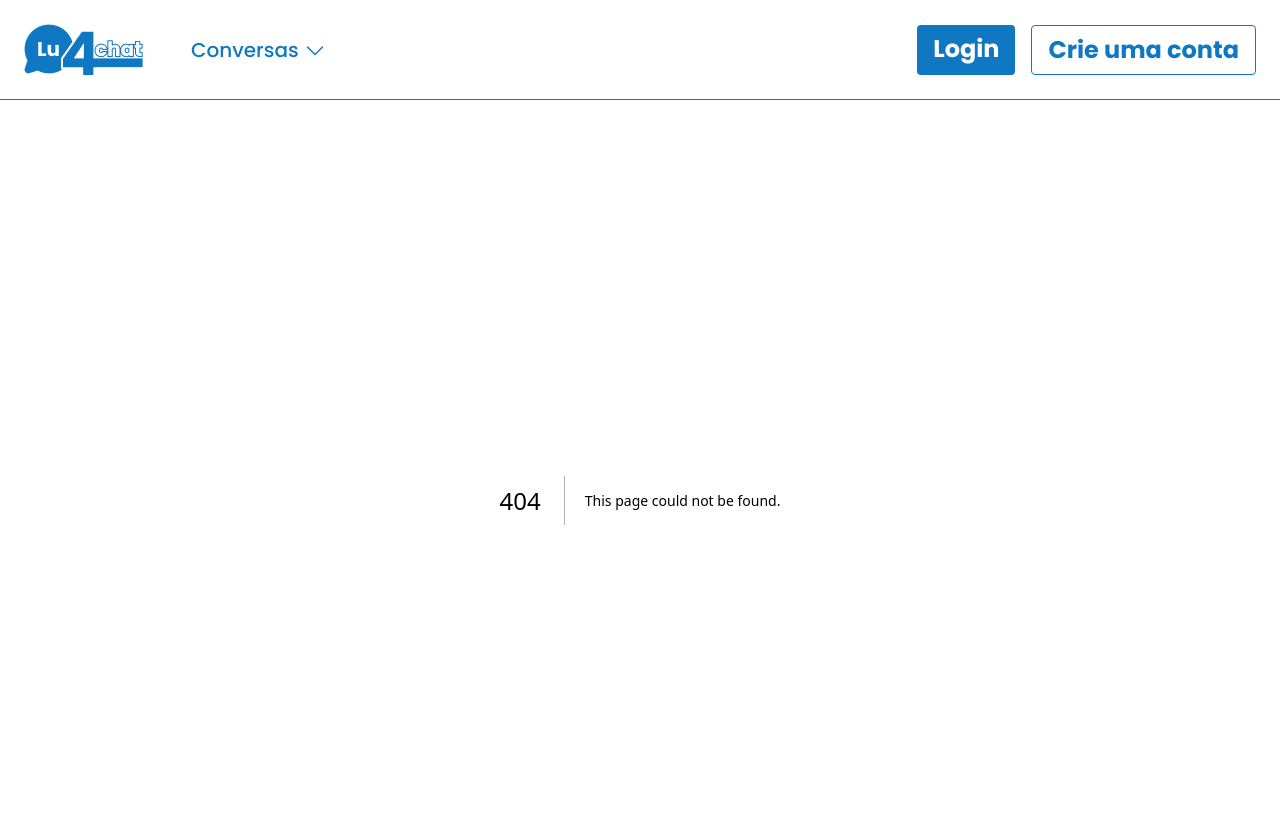
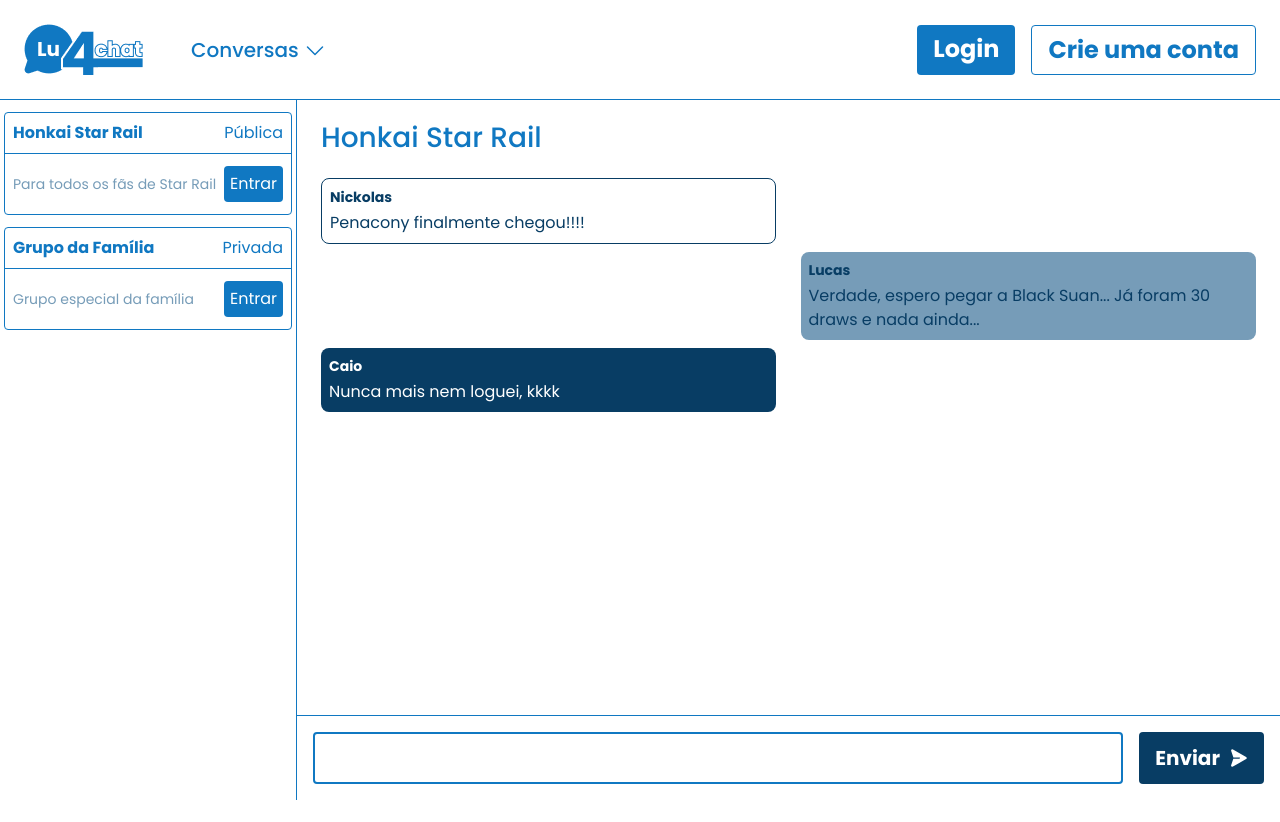
Before and after one commit to LucasSousa09/lu4chat, a Next.js app: page /my-chats in a window 1280 px wide. Before the commit this address had no page. Shown: the top 822 px of the page. After the commit the page ends 800 px from the top, so only its background shows below. Built offline with nearby package versions, Linux system fonts and the light colour scheme.

Commit message:
Create and style mychats page

```diff
--- /dev/null
+++ b/src/app/my-chats/page.tsx
@@ -0,0 +1,46 @@
+import { PaperPlaneRight } from '@phosphor-icons/react/dist/ssr'
+
+import { RoomSidebarProvider } from '../../context/RoomSidebarContext'
+
+import { TitleText } from '@/components/TitleText'
+import { ChatBalloon } from '@/components/ChatBalloon'
+import { RoomInfoBox } from '@/components/RoomInfoBox'
+import { RoomSidebar } from '@/components/RoomSidebar'
+
+export default function MyChats(){
+    return (
+        <div className="relative bg-white max-w-desktop mx-auto flex h-[calc(100vh-52px)] sm:h-[calc(100vh-80px)] md:h-[calc(100vh-100px)]">
+            <RoomSidebarProvider>
+
+                <RoomSidebar>
+                    <RoomInfoBox enterRoom={false} currentRoom roomType='Pública' roomName='Honkai Star Rail' roomDescription='Para todos os fãs de Star Rail' />
+                    <RoomInfoBox enterRoom={false} roomType='Privada' roomName='Grupo da Família' roomDescription='Grupo especial da família' />
+                </RoomSidebar>
+
+                <main className="flex flex-col-reverse h-full w-full">
+                    <form className="flex items-center gap-4 w-full max-w-[100vw] p-4 border-t border-primary" action="">
+                        <input
+                            className="h-[44px] sm:h-[52px] w-full border-2 border-primary text-secondary rounded py-3 px-4"
+                            type="text"
+                            />
+                        <button
+                            className="flex items-center gap-2 rounded bg-secondary text-white font-bold text-sm sm:text-xl px-4 py-3"
+                            >
+                            Enviar
+                            <PaperPlaneRight className="" weight='fill' />
+                        </button>
+                    </form>
+
+                    <div className="flex-1 p-6">
+                        <TitleText returnButton text='Honkai Star Rail' />
+                        <div className="flex flex-col mt-6 gap-2">
+                            <ChatBalloon evenMessage='odd' sender='Nickolas' message='Penacony finalmente chegou!!!!' />
+                            <ChatBalloon userMessage sender='Lucas' message='Verdade, espero pegar a Black Suan... Já foram 30 draws e nada ainda...' />
+                            <ChatBalloon evenMessage='even' sender='Caio' message='Nunca mais nem loguei, kkkk' />
+                        </div>
+                    </div>
+                </main>
+            </RoomSidebarProvider>
+        </div>
+    )
+}
```
